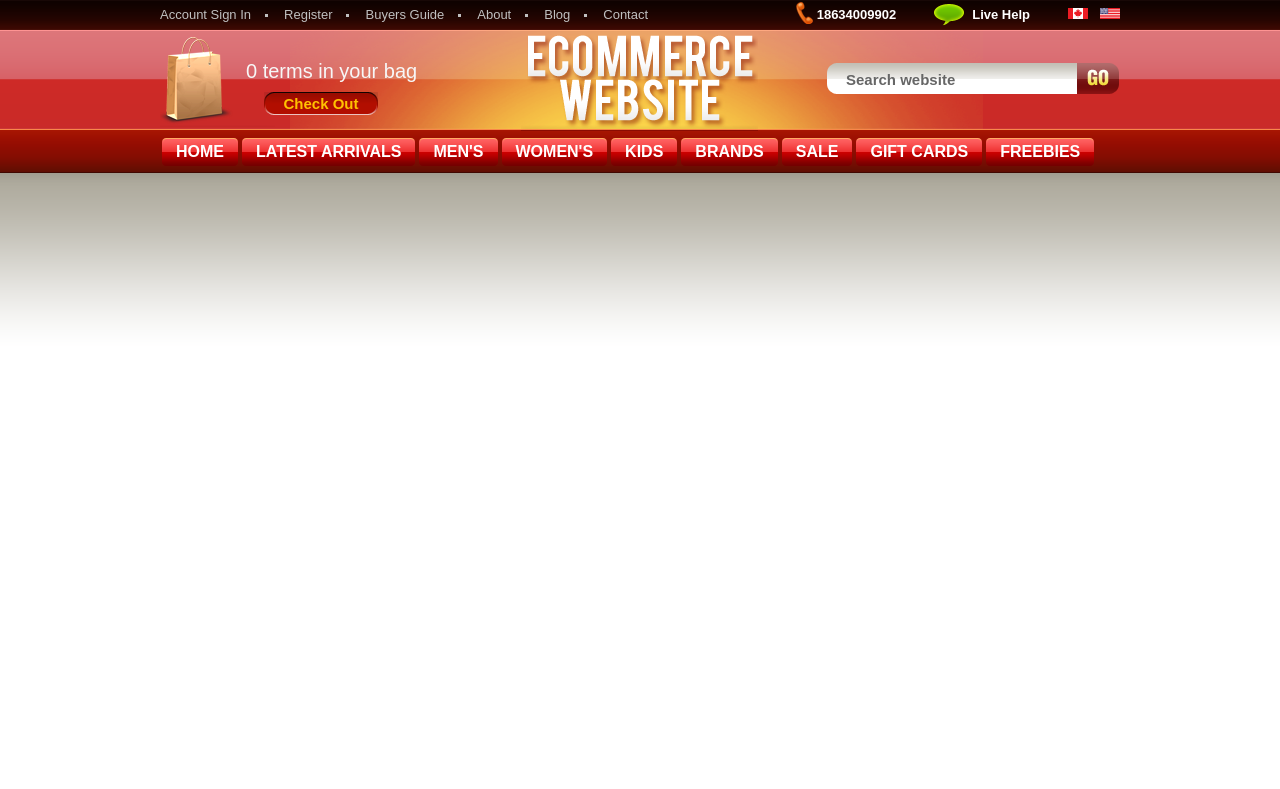
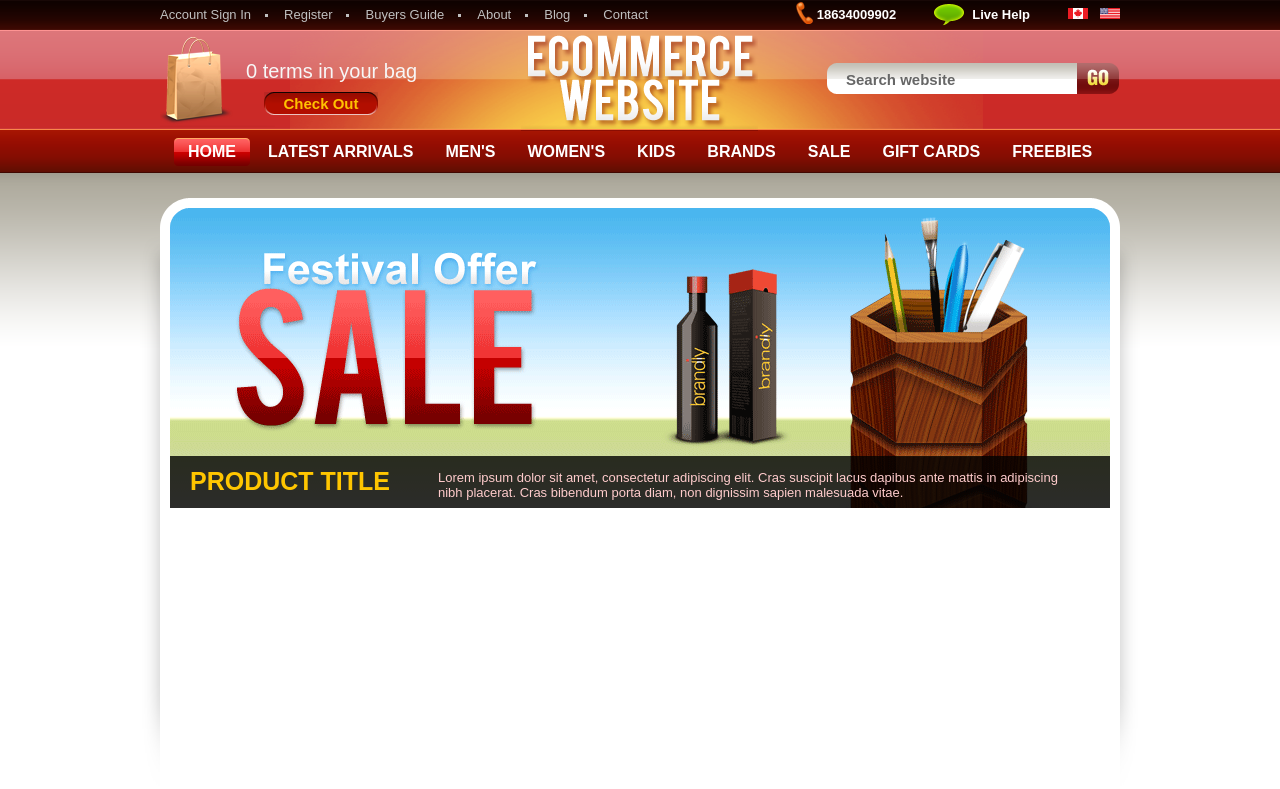
Before and after one commit to liupeilink/MyPage, a plain HTML site: page index.html in a window 1280 px wide. Drawn offline with Linux system fonts and the light colour scheme.

Commit message:
content bg & banner

```diff
--- a/index.html
+++ b/index.html
@@ -50,7 +50,29 @@
     <li> <a href="" ><strong><span>GIFT CARDS</span></strong></a></li>
     <li> <a href="" ><strong><span>FREEBIES</span></strong></a></li>
 </ul>
-<div id="content"></div>
+<div id="content">
+	<div id="content_top">
+        <div id="content_bottom">
+        	<div id="ad">
+        		<ul>
+            		<li><a href="#"><img src="images/banner/1.png" alt="1" title="1"/></a></li>
+                	<li><a href="#"><img src="images/banner/1.png" alt="1" title="1"/></a></li>
+                	<li><a href="#"><img src="images/banner/1.png" alt="1" title="1"/></a></li>
+                	<li><a href="#"><img src="images/banner/1.png" alt="1" title="1"/></a></li>
+               	 	<li><a href="#"><img src="images/banner/1.png" alt="1" title="1"/></a></li>
+            	</ul>
+            	<h2>PRODUCT TITLE</h2>
+				<p>Lorem ipsum dolor sit amet, consectetur adipiscing elit. Cras suscipit lacus dapibus ante mattis in adipiscing nibh placerat. Cras bibendum porta diam, non dignissim sapien malesuada vitae. </p>
+                <div class="bg"></div>
+            </div>
+            <br /><br /><br /><br />
+            <br /><br /><br /><br />
+            <br /><br /><br /><br />
+            <br /><br /><br /><br />
+        </div>
+    </div>
+
+</div>
 <div id="footer"></div>
 
 </body>
--- a/style/css.css
+++ b/style/css.css
@@ -43,12 +43,23 @@ body { background:#fff url(../images/body_bg.png) repeat-x; }
 .search .text { font-size:15px; color:#666; font-weight:bold; position:absolute; background:none; border:none; width:230px; height:34px; outline:none; left:20px; }
 .search .btn { position:absolute; background:none; border:none; width:44px; height:34px; outline:none; left:250px; }
 
-#nav { width:960px; height:44px; margin:0 auto;  }
-#nav li { float:left; height:36px; padding-top:8px; margin:0 2px; }
-#nav a { float:left; line-height:28px;  height:28px;background:url(../images/nav_bg.png) repeat-x 0 -29px;color:#fff; font-size:16px; text-decoration:none;  }
-#nav strong { float:left; height:28px; background:url(../images/nav_bg.png) no-repeat 0 0 ;}
-#nav span { float:left; padding:0 14px; height:28px; background:url(../images/nav_bg.png) no-repeat right -58px;}
+#nav { width:960px; height:44px; margin:0 auto; padding-left:24px; }
+#nav li { float:left; height:36px; padding-top:8px; margin:0 2px;}
+#nav a { float:left; line-height:28px;  height:28px;color:#fff; font-size:16px; text-decoration:none; }
+#nav strong { float:left; height:28px; }
+#nav span { float:left; padding:0 14px; height:28px; }
 
-#nav .active a {}
-#nav .active strong {}
-#nav .active span {}
+#nav .active a { background:url(../images/nav_bg.png) repeat-x 0 -29px; }
+#nav .active strong { background:url(../images/nav_bg.png) no-repeat 0 0; }
+#nav .active span { background:url(../images/nav_bg.png) no-repeat right -58px; }
+
+#content { width:1000px; margin:24px auto 0; background:url(../images/content_bg.png) repeat-y -1000px 0; }
+#content_top { width:1000px;  background:url(../images/content_bg.png) no-repeat 0 0; }
+#content_bottom { width:1000px;  background:url(../images/content_bg.png) no-repeat -2000px bottom; }
+
+#ad { position:relative; width:940px; height:300px; margin: 0 auto; top:10px;}
+#ad ul { position:absolute; top:0; left:0; z-index:1; }
+#ad li { position:absolute; top:0; left:0; }
+#ad h2 { position:absolute; bottom:12px; left:20px; color:#ffc600; font-size:25px; font-weight:bold; z-index:3; }
+#ad p { position:absolute; bottom:8px; left:268px; right:40px; bottom:8px; color:#fcc; font-size:13px; z-index:3; line-height-16px;}
+#ad .bg { position:absolute; bottom:0; left:0; width:940px; height:52px; background:#000; filter:alpha(opacity:80); opacity:0.8; z-index:2; }
```
Also changed, not shown: images/banner/1.png (added), images/content_bg.png (added).
